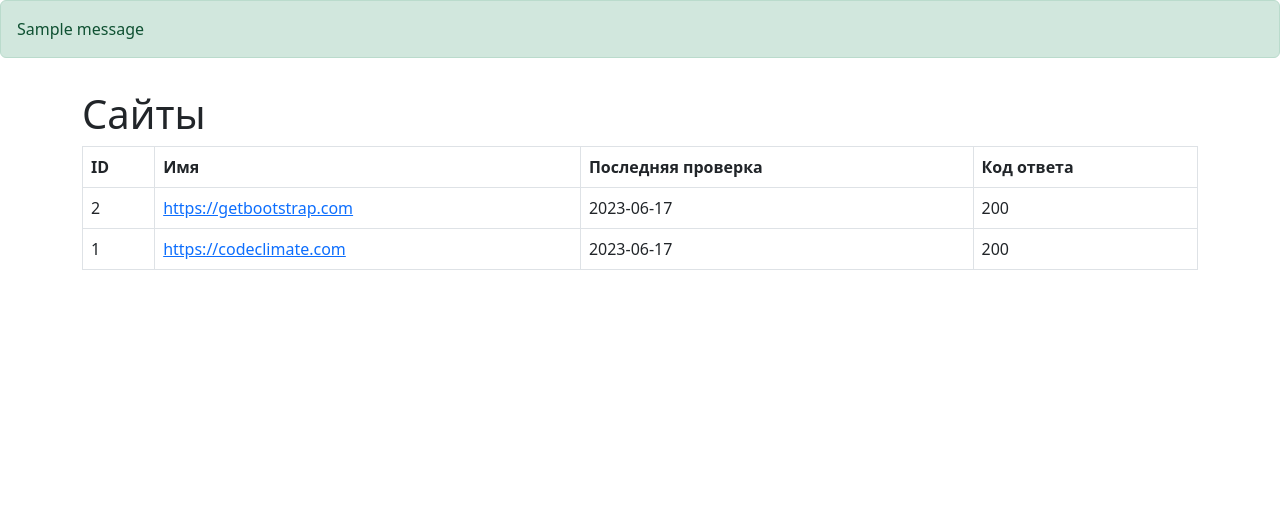
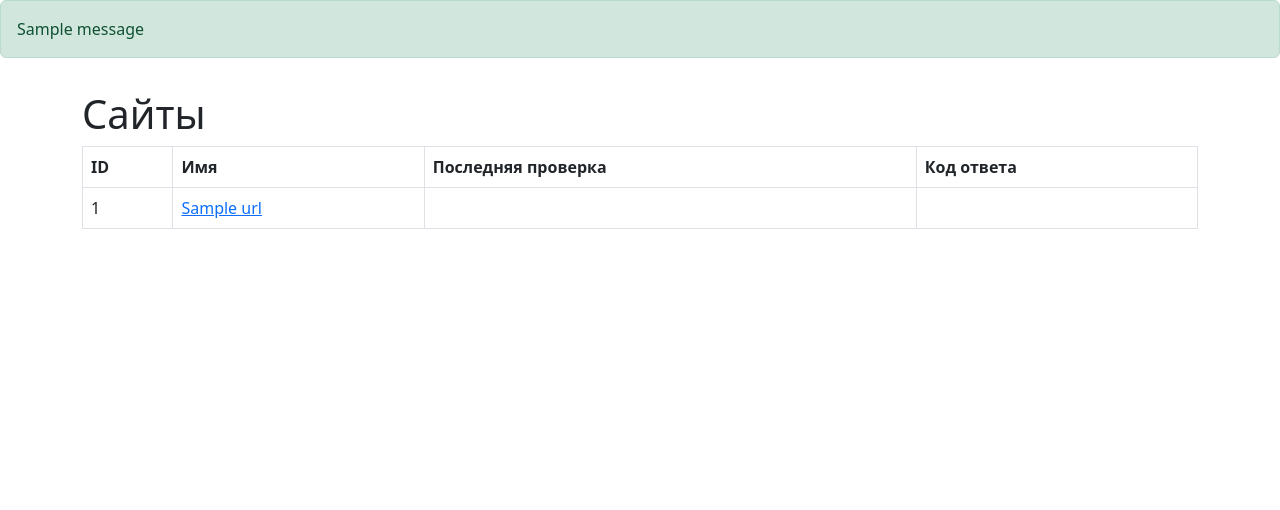
Before and after one commit to serVmik/python-project-83, a Flask app: page /urls in a window 1280 px wide. Shown: the part 56-566 px from the top of the page. Run offline with Flask 3, Linux system fonts and the light colour scheme; one stand-in notice (Sample message) is shown; a database or web service that is not in the repository returns one stand-in record (values such as "Sample title"); some libraries are stand-ins or nearby versions.

Commit message:
complete the 3 step

```diff
--- a/database.sql
+++ b/database.sql
@@ -1,7 +1,7 @@
 DROP TABLE IF EXISTS urls;
 
 CREATE TABLE urls (
-    id bigint PRIMARY KEY GENERATED ALWAYS AS IDENTITY,
+    id SERIAL PRIMARY KEY,
     name VARCHAR(255) UNIQUE NOT NULL,
-    created_at TIMESTAMP
+    created_at DATE DEFAULT CURRENT_DATE
 );
--- a/page_analyzer/app.py
+++ b/page_analyzer/app.py
@@ -1,9 +1,9 @@
+import os
 from flask import (Flask, redirect, render_template, url_for,
-                   request, flash, get_flashed_messages)
-import os
-import validators
-
-from page_analyzer import db_tools, url_tools
+                   request, flash)
+from page_analyzer.db_tools import (add_url_information, show_added_urls,
+                                    get_url_information, get_id, is_url_exists)
+from page_analyzer.url_tools import check_url_for_errors, normalize_url
 
 app = Flask(__name__)
 app.config['SECRET_KEY'] = os.getenv('SECRET_KEY')
@@ -14,38 +14,30 @@ def index():
     return render_template('index.html')
 
 
-@app.get('/url')
-def get_url():
-    return render_template('url.html')
-
-
 @app.post('/url')
 def post_url():
     url = request.form.get('url')
-    normalized_url = url_tools.normalize_url(url)
-    error_url = None
+    normalized_url = normalize_url(url)
 
-    if len(url) > 255:
-        flash('URL превышает 255 символов', 'danger')
-        error_url = True
-    if url == '':
-        flash('URL обязателен', 'danger')
-        error_url = True
-    if not validators.url(normalized_url):
-        flash('Некорректный URL', 'danger')
-        error_url = True
-    if db_tools.is_exists(normalized_url):
-        flash('Страница уже существует', 'danger')
-        error_url = True
-
-    if error_url:
+    messages = check_url_for_errors(url, normalized_url)
+    if messages:
+        [flash(*message) for message in messages]
         return render_template('index.html')
 
-    db_tools.add_url(normalized_url)
-    flash('Страница успешно добавлена', 'success')
-    return render_template('url.html')
+    if is_url_exists(normalized_url):
+        id_ = get_id(normalized_url)
+        flash('Страница уже существует', 'info')
+    else:
+        id_ = add_url_information(normalized_url)
+        flash('Страница успешно добавлена', 'success')
+    return redirect(url_for('get_url', id_=id_))
+
+
+@app.get('/urls/<id_>')
+def get_url(id_):
+    return render_template('url.html', url_information=get_url_information(id_))
 
 
 @app.get('/urls')
 def get_urls():
-    return render_template('urls.html')
+    return render_template('urls.html', urls_output=show_added_urls())
--- a/page_analyzer/db_tools.py
+++ b/page_analyzer/db_tools.py
@@ -1,28 +1,49 @@
 import os
 import psycopg2
+from psycopg2.extras import NamedTupleCursor
 from dotenv import load_dotenv
 
 load_dotenv()
-DATABASE_URL = os.getenv('DATABASE_URL')
 
 
 def connect():
-    return psycopg2.connect(DATABASE_URL)
+    return psycopg2.connect(os.getenv('DATABASE_URL'))
 
 
-def is_exists(name):
+def is_url_exists(url):
     conn = connect()
     with conn.cursor() as curs:
-        curs.execute('SELECT * FROM urls WHERE name = %s', (name,))
+        curs.execute('SELECT * FROM urls WHERE name = %s', (url,))
         db_answer = curs.fetchone()
-    return True if db_answer else False
+        return True if db_answer else False
 
 
-def add_url(url):
+def add_url_information(url):
     conn = connect()
     with conn.cursor() as curs:
-        curs.execute('INSERT INTO urls (name) VALUES (%s) RETURNING id',
-                     (url,))
+        curs.execute('INSERT INTO urls (name) VALUES (%s) RETURNING id', (url,))
         id_, = curs.fetchone()
         conn.commit()
-    return id_
+        return id_
+
+
+def get_id(url):
+    conn = connect()
+    with conn.cursor() as curs:
+        curs.execute('SELECT id FROM urls WHERE name = %s', (url,))
+        id_, = curs.fetchone()
+        return id_
+
+
+def get_url_information(id_):
+    conn = connect()
+    with conn.cursor(cursor_factory=NamedTupleCursor) as curs:
+        curs.execute('SELECT * FROM urls WHERE id = %s', (id_,))
+        return curs.fetchone()
+
+
+def show_added_urls():
+    conn = connect()
+    with conn.cursor(cursor_factory=NamedTupleCursor) as curs:
+        curs.execute('SELECT id, name FROM urls ORDER BY created_at DESC')
+        return curs.fetchall()
--- a/page_analyzer/templates/base.html
+++ b/page_analyzer/templates/base.html
@@ -30,11 +30,11 @@
   </header><!-- End Navigation -->
 
   <!-- ======== Flash Messages ======= -->
-<!--  {% with messages = get_flashed_messages(with_categories=true) %}-->
+  {% with messages = get_flashed_messages(with_categories=true) %}
     {% for category, message in messages %}
       <div class="alert alert-{{ category }}" role="alert">{{ message }}</div>
     {% endfor %}
-<!--  {% endwith %}&lt;!&ndash; End Flash Messages &ndash;&gt;-->
+  {% endwith %}<!-- End Flash Messages -->
 
   <!-- ======= Content Insertion ======= -->
   {% block content %}{% endblock %}<!-- End Content Insertion -->
--- a/page_analyzer/templates/url.html
+++ b/page_analyzer/templates/url.html
@@ -11,15 +11,15 @@
         <tbody>
           <tr>
             <td>ID</td>
-            <td>2</td>
+            <td>{{ url_information.id }}</td>
           </tr>
           <tr>
             <td>Имя</td>
-            <td>https://getbootstrap.com</td>
+            <td>{{ url_information.name }}</td>
           </tr>
           <tr>
             <td>Дата создания</td>
-            <td>2023-06-17</td>
+            <td>{{ url_information.created_at }}</td>
           </tr>
         </tbody>
       </table>
--- a/page_analyzer/templates/urls.html
+++ b/page_analyzer/templates/urls.html
@@ -7,31 +7,29 @@
     <div class="table-responsive">
 
       <table class="table table-bordered table-hover text-nowrap" data-test="urls">
+
         <thead>
           <tr>
             <th>ID</th>
             <th>Имя</th>
             <th>Последняя проверка</th>
             <th>Код ответа</th>
-            </tr>
+          </tr>
         </thead>
 
         <tbody>
+        {% for url in urls_output %}
           <tr>
-            <td>2</td>
-            <td><a href="/urls/2">https://getbootstrap.com</a></td>
-            <td>2023-06-17</td>
-            <td>200</td>
+            <td>{{ url.id }}</td>
+            <td><a href="{{ url_for('get_url', id_=url.id) }}">{{ url.name }}</a></td>
+            <td></td>
+            <td></td>
           </tr>
-          <tr>
-            <td>1</td>
-            <td><a href="/urls/1">https://codeclimate.com</a></td>
-            <td>2023-06-17</td>
-            <td>200</td>
-          </tr>
+        {% endfor %}
         </tbody>
 
       </table>
+
     </div>
   </div>
 </main>
```
Also changed, not shown: page_analyzer/url_tools.py (+14 -0 lines), test/test_db_tools.py (added, +9 -0 lines), 3 other files. Lines whose indentation alone changed are shown as unchanged.
